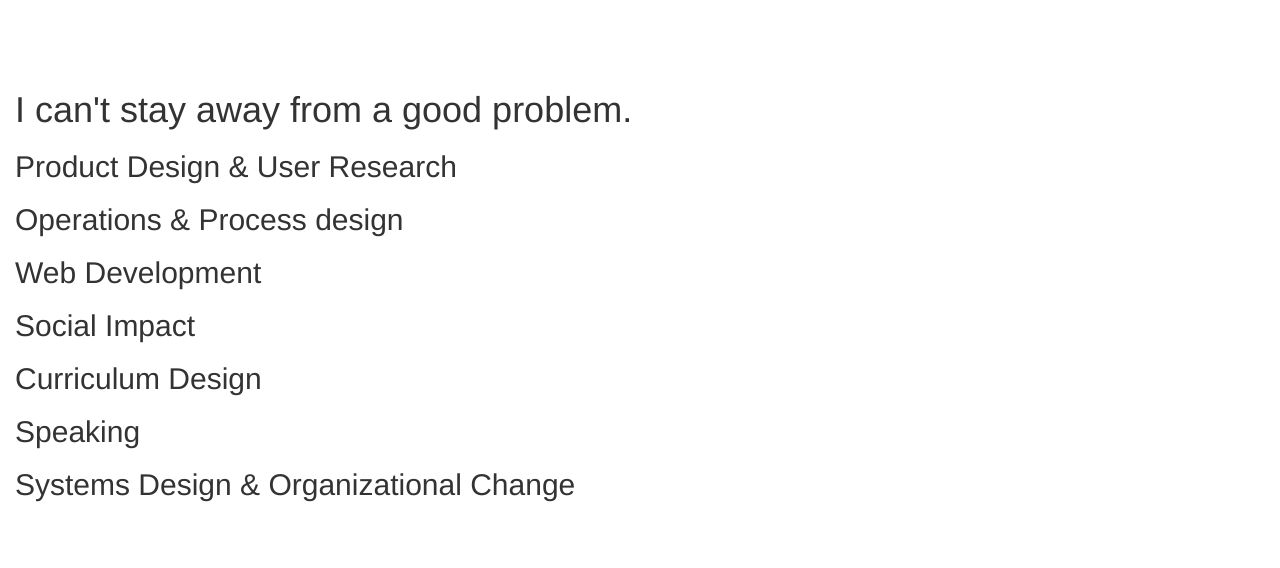
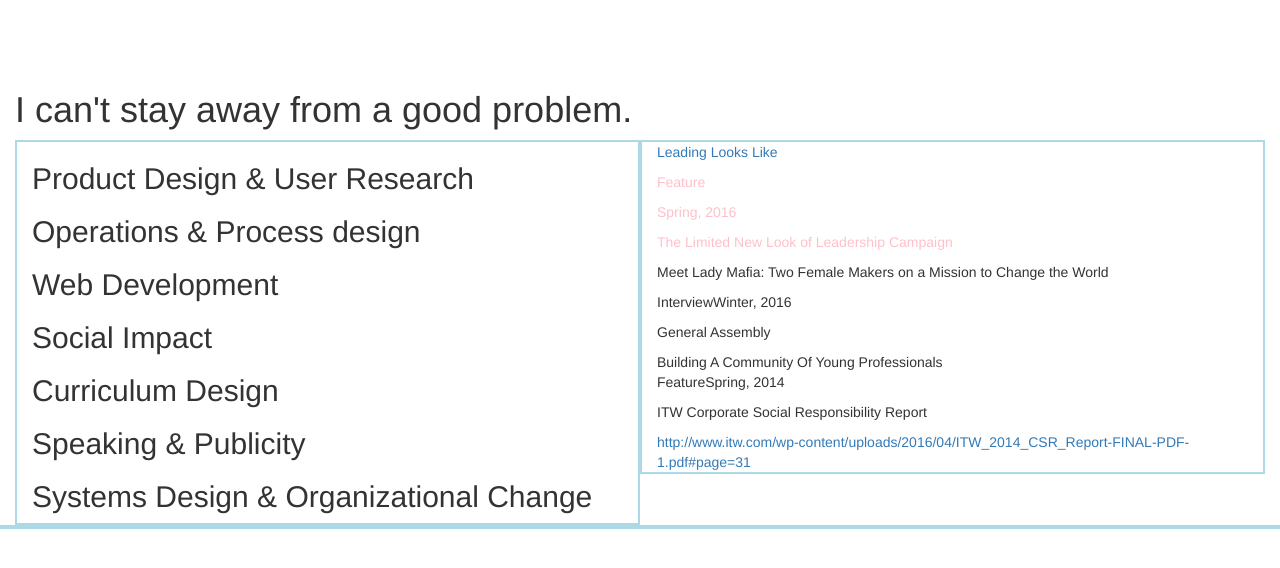
Before and after one commit to mightyGaby/component-bank, a Node project: template dev/templates/index.jade in a window 1280 px wide. Shown: the top 568 px of the page. Run offline with Node 20 templates, Linux system fonts and the light colour scheme; the template is opened without the code that fills it, so the values that code supplies are empty; style sheets or scripts are compiled from the project's sources; some libraries are stand-ins or nearby versions.

Commit message:
publicity

```diff
--- /dev/null
+++ b/dev/css/modules/browse_projects.css
@@ -0,0 +1,2 @@
+.publicity {
+  color: pink; }
--- a/dev/css/style.css
+++ b/dev/css/style.css
@@ -1,3 +1,6 @@
+.publicity {
+  color: pink; }
+
 body {
   padding-top: 70px; }
 
@@ -8,3 +11,6 @@ body {
     .container {
       padding-top: 30px;
       padding-bottom: 30px; } }
+
+section {
+  border: 2px solid lightblue; }
--- /dev/null
+++ b/dev/scss/modules/browse_projects.scss
@@ -0,0 +1,6 @@
+@import "../mixins";
+@import "../variables";
+
+.publicity{
+	color: pink;
+}
--- a/dev/scss/style.scss
+++ b/dev/scss/style.scss
@@ -1,6 +1,3 @@
-@import "mixins";
-@import "variables";
-
 html, body { }
 
 body {
@@ -16,3 +13,13 @@ body {
 		padding-bottom: ($container-padding) * 2;
 	}
 }
+
+section{
+  border: 2px solid lightblue;
+}
+
+
+/* partials */
+@import "mixins";
+@import "variables";
+@import "modules/browse_projects.scss";
--- a/dev/templates/includes/mixins.jade
+++ b/dev/templates/includes/mixins.jade
@@ -9,3 +9,10 @@ mixin project-overview(category)
 
 mixin project-link(category,className)
 	h2(class="#{className.toLowerCase()}")= category
+
+mixin publicity(title, date, type, url, source)
+	div.publicity
+		p: a(href="#{url}" target="_blank") #{title}
+		p.type= type
+		p.date= date
+		p.source= source
--- /dev/null
+++ b/dev/templates/includes/modules/browse_projects.jade
@@ -0,0 +1,17 @@
+include ../mixins.jade
+
+section.col-xs-12.col-sm-12.col-md-6
+	+publicity('Leading Looks Like', 'Spring, 2016', 'Feature', 'http://www.thelimited.com/features/top-looks/leaders', 'The Limited New Look of Leadership Campaign')
+
+	div
+		p Meet Lady Mafia: Two Female Makers on a Mission to Change the World
+		p Interview
+			span Winter, 2016
+		p General Assembly
+		a(href="https://generalassemb.ly/blog/meet-lady-mafia-two-female-makers-on-a-mission-to-change-the-world/#more-980201072")
+
+	div Building A Community Of Young Professionals
+		p Feature
+			span Spring, 2014
+		p ITW Corporate Social Responsibility Report
+		a http://www.itw.com/wp-content/uploads/2016/04/ITW_2014_CSR_Report-FINAL-PDF-1.pdf#page=31
--- a/dev/templates/includes/modules/sidebar.jade
+++ b/dev/templates/includes/modules/sidebar.jade
@@ -1,13 +1,10 @@
 include ../mixins.jade
-
-.row
-	section.col-xs-12.col-sm-12
-		h1 I can't stay away from a good problem.
-		.project-links
-			+project-link('Product Design & User Research','design')
-			+project-link('Operations & Process design','operations')
-			+project-link('Web Development','development')
-			+project-link('Social Impact','social-impact')
-			+project-link('Curriculum Design','curriculum-design')
-			+project-link('Speaking','speaking')
-			+project-link('Systems Design & Organizational Change','organizational-change')
+section.col-xs-12.col-sm-12.col-md-6
+	.project-links
+		+project-link('Product Design & User Research','design')
+		+project-link('Operations & Process design','operations')
+		+project-link('Web Development','development')
+		+project-link('Social Impact','social-impact')
+		+project-link('Curriculum Design','curriculum-design')
+		+project-link('Speaking & Publicity','speaking')
+		+project-link('Systems Design & Organizational Change','organizational-change')
--- a/dev/templates/index.jade
+++ b/dev/templates/index.jade
@@ -4,7 +4,8 @@ html
 	body
 		//- include includes/modules/navbar.jade
 		.container-fluid
+			h1 I can't stay away from a good problem.
 			include includes/modules/sidebar.jade
-
+			include includes/modules/browse_projects.jade
 		section.footer
 	include includes/scripts.jade
--- a/package.json
+++ b/package.json
@@ -7,6 +7,7 @@
     "node-sass": "^3.8.0"
   },
   "devDependencies": {
+    "gulp": "^3.9.1",
     "gulp-clean-css": "^2.0.11",
     "gulp-jade": "^1.1.0",
     "gulp-minify": "0.0.12",
--- /dev/null
+++ b/prod/css/min/browse_projects.min.css
@@ -0,0 +1 @@
+.publicity{color:pink}
--- a/prod/css/min/style.min.css
+++ b/prod/css/min/style.min.css
@@ -1 +1 @@
-body{padding-top:70px}.container{padding-top:15px;padding-bottom:15px}@media only screen and (min-width:768px){.container{padding-top:30px;padding-bottom:30px}}
+.publicity{color:pink}body{padding-top:70px}.container{padding-top:15px;padding-bottom:15px}@media only screen and (min-width:768px){.container{padding-top:30px;padding-bottom:30px}}section{border:2px solid #add8e6}
--- /dev/null
+++ b/prod/includes/modules/browse_projects.html
@@ -0,0 +1 @@
+<section class="col-xs-12 col-sm-12 col-md-6"><div class="publicity"><p><a href="http://www.thelimited.com/features/top-looks/leaders" target="_blank">Leading Looks Like</a></p><p class="type">Feature</p><p class="date">Spring, 2016</p><p class="source">The Limited New Look of Leadership Campaign</p></div><div><p>Meet Lady Mafia: Two Female Makers on a Mission to Change the World</p><p>Interview<span>Winter, 2016</span></p><p>General Assembly</p><a href="https://generalassemb.ly/blog/meet-lady-mafia-two-female-makers-on-a-mission-to-change-the-world/#more-980201072"></a></div><div>Building A Community Of Young Professionals<p>Feature<span>Spring, 2014</span></p><p>ITW Corporate Social Responsibility Report</p><a>http://www.itw.com/wp-content/uploads/2016/04/ITW_2014_CSR_Report-FINAL-PDF-1.pdf#page=31</a></div></section>
--- /dev/null
+++ b/prod/includes/modules/navbar.html
@@ -0,0 +1 @@
+<section class="navbar navbar-default navbar-fixed-top"><div class="container"><span>Projects</span><span>Speaking</span><span>About</span><span>Contact</span></div></section>
--- /dev/null
+++ b/prod/includes/modules/projectCards.html
@@ -0,0 +1 @@
+<section class="project-cards col-xs-12 col-sm-8"><div class="row"><div class="panel panel-default col-md-4"><div class="panel-body"><p>Operations</p></div></div><div class="panel panel-default col-md-4"><div class="panel-body"><p>Product Design &amp; Design Research</p></div></div><div class="panel panel-default col-md-4"><div class="panel-body"><p>Product Development</p></div></div><div class="panel panel-default col-md-4"><div class="panel-body"><p>Operations &amp; Product Management</p></div></div><div class="panel panel-default col-md-4"><div class="panel-body"><p>Social Impact</p></div></div><div class="panel panel-default col-md-4"><div class="panel-body"><p>Web Development</p></div></div></div></section>
--- /dev/null
+++ b/prod/includes/modules/sidebar.html
@@ -0,0 +1 @@
+<section class="col-xs-12 col-sm-12 col-md-6"><div class="project-links"><h2 class="design">Product Design &amp; User Research</h2><h2 class="operations">Operations &amp; Process design</h2><h2 class="development">Web Development</h2><h2 class="social-impact">Social Impact</h2><h2 class="curriculum-design">Curriculum Design</h2><h2 class="speaking">Speaking &amp; Publicity</h2><h2 class="organizational-change">Systems Design &amp; Organizational Change</h2></div></section>
```
Also changed, not shown: prod/index.html (+1 -1 lines), prod/includes/mixins.html (added).
